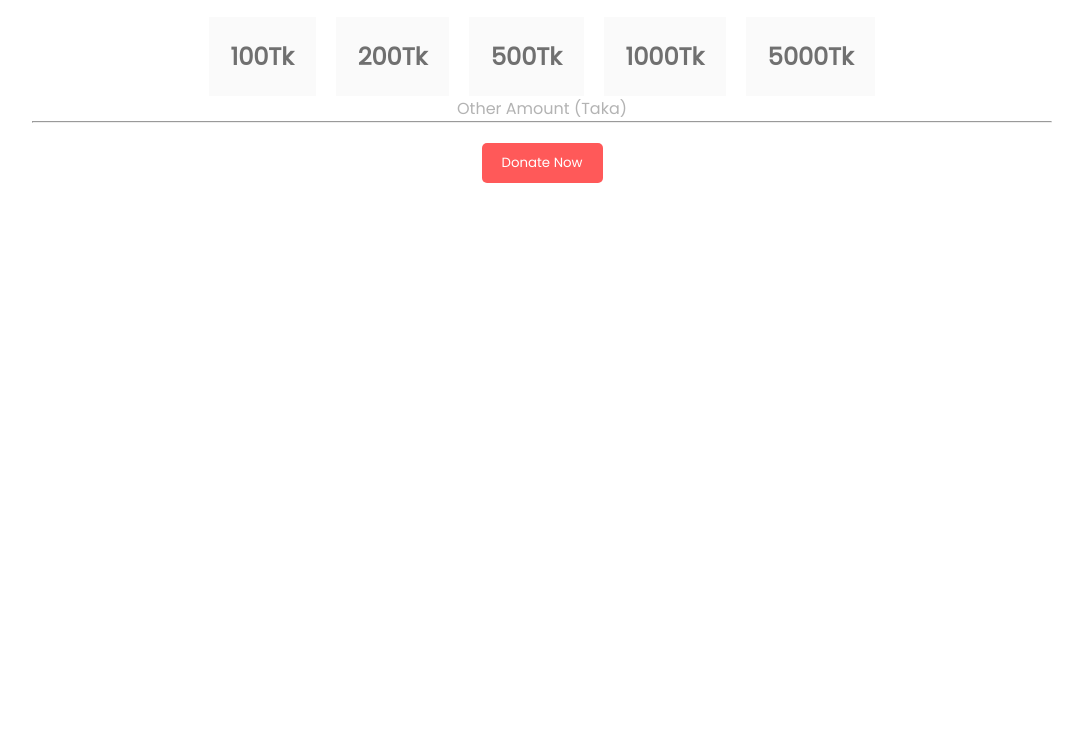
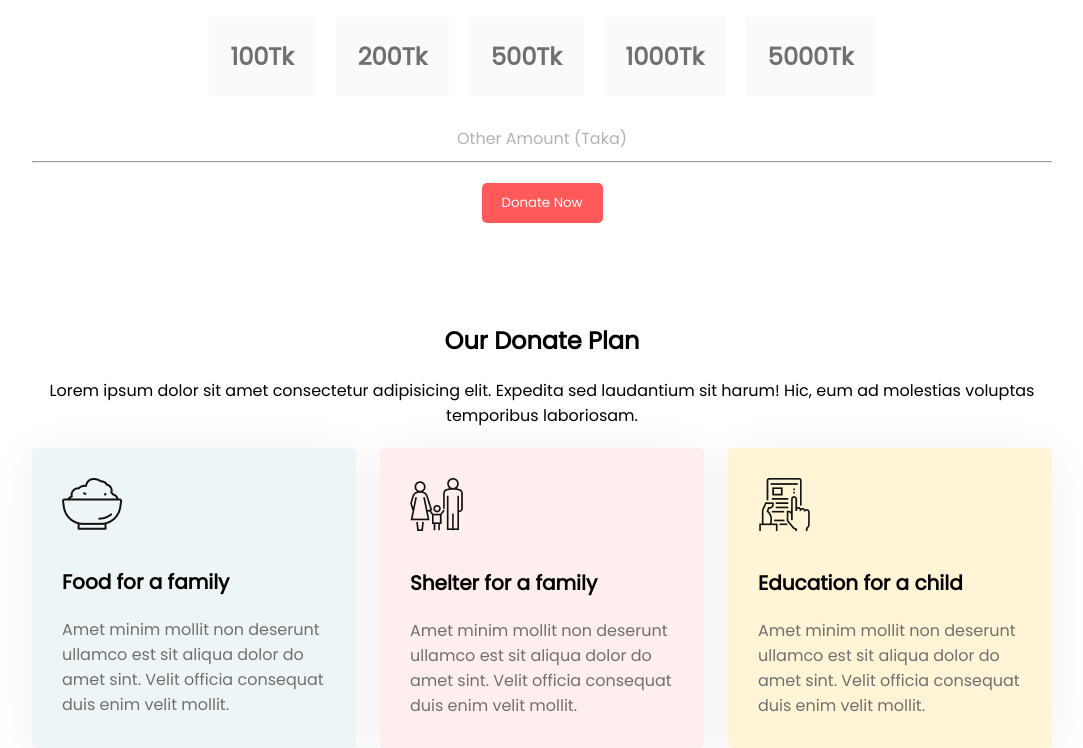
Before and after one commit to mehedihasan-ofc/donate-today, a plain HTML site: page index.html in a window 1280 px wide. Shown: the part 983-1731 px from the top of the page, without its empty margins (98-1181 px from the left). Before the commit the page ends 1166 px from the top, so only its background shows below. Drawn offline with Linux system fonts and the light colour scheme.

Commit message:
done another section

```diff
--- a/index.html
+++ b/index.html
@@ -67,6 +67,49 @@
 
         <!-- END DONATE TODAY SECTION -->
 
+
+        <!-- STAR DONATE PLAN SECTION -->
+
+        <section class="donate-plan">
+            <div class="row">
+                <div class="section-title">
+                    <h2>Our Donate Plan</h2>
+                    <p>Lorem ipsum dolor sit amet consectetur adipisicing elit. Expedita sed laudantium sit harum! Hic, eum ad molestias voluptas temporibus laboriosam.</p>
+                </div>
+
+                <div class="category-container">
+                    <div class="category-1">
+                        <img src="resources/icons/food.png" alt="food">
+                        <h4>Food for a family</h4>
+                        <p>Amet minim mollit non deserunt
+                            ullamco est sit aliqua dolor do amet
+                            sint. Velit officia consequat duis enim
+                            velit mollit.</p>
+                    </div>
+
+                    <div class="category-2">
+                        <img src="resources/icons/shelter.png" alt="family">
+                        <h4>Shelter for a family</h4>
+                        <p>Amet minim mollit non deserunt
+                            ullamco est sit aliqua dolor do amet
+                            sint. Velit officia consequat duis enim
+                            velit mollit.</p>
+                    </div>
+
+                    <div class="category-3">
+                        <img src="resources/icons/Frame-1.png" alt="Education">
+                        <h4>Education for a child</h4>
+                        <p>Amet minim mollit non deserunt
+                            ullamco est sit aliqua dolor do amet
+                            sint. Velit officia consequat duis enim
+                            velit mollit.</p>
+                    </div>
+                </div>
+            </div>
+        </section>
+
+        <!-- END DONATE PLAN SECTION -->
+
     </main>
 
 </body>
--- a/resources/css/style.css
+++ b/resources/css/style.css
@@ -60,6 +60,7 @@
 
 .donate-today p {
     color: #b3b3b3;
+    margin-bottom: 10px;
 }
 
 .donate-today .btn {
@@ -80,6 +81,7 @@
     display: flex;
     justify-content: center;
     gap: 20px;
+    margin-bottom: 30px;
 }
 
 .amount {
@@ -96,3 +98,61 @@
     border: 2px solid #ff5959;
     border-radius: 5px;
 }
+
+/* DONATE PLAN */
+
+.category-container {
+    display: flex;
+    gap: 24px;
+}
+
+.category-1 {
+    background: #edf5f6;
+    padding: 30px;
+    border-radius: 5px;
+    box-shadow: 0px 6px 50px rgba(0, 0, 0, 0.06);
+}
+
+.category-2 {
+    background: #ffeeee;
+    padding: 30px;
+    border-radius: 5px;
+    box-shadow: 0px 6px 50px rgba(0, 0, 0, 0.06);
+}
+
+.category-3 {
+    background: #fff4d6;
+    padding: 30px;
+    border-radius: 5px;
+    box-shadow: 0px 6px 50px rgba(0, 0, 0, 0.06);
+}
+
+.category-1 h4 {
+    margin-top: 30px;
+    margin-bottom: 20px;
+    font-size: 20px;
+}
+
+.category-1 p {
+    color: #707070;
+}
+
+.category-2 h4 {
+    margin-top: 30px;
+    margin-bottom: 20px;
+    font-size: 20px;
+}
+
+.category-2 p {
+    color: #707070;
+}
+
+.category-3 h4 {
+    margin-top: 30px;
+    margin-bottom: 20px;
+    font-size: 20px;
+}
+
+.category-3 p {
+    color: #707070;
+}
```
Also changed, not shown: resources/icons/Frame-1.png (added), resources/icons/blood.svg (added), resources/icons/bus.svg (added), resources/icons/clothes.svg (added), resources/icons/food.png (added), resources/icons/icon11.svg (added), resources/icons/icon13.svg (added), resources/icons/icon4.svg (added), resources/icons/icon5.svg (added), resources/icons/icon6.svg (added), resources/icons/icon7.svg (added), resources/icons/icon8.svg (added), resources/icons/icon9.svg (added), resources/icons/medicine.svg (added), 1 more files.
